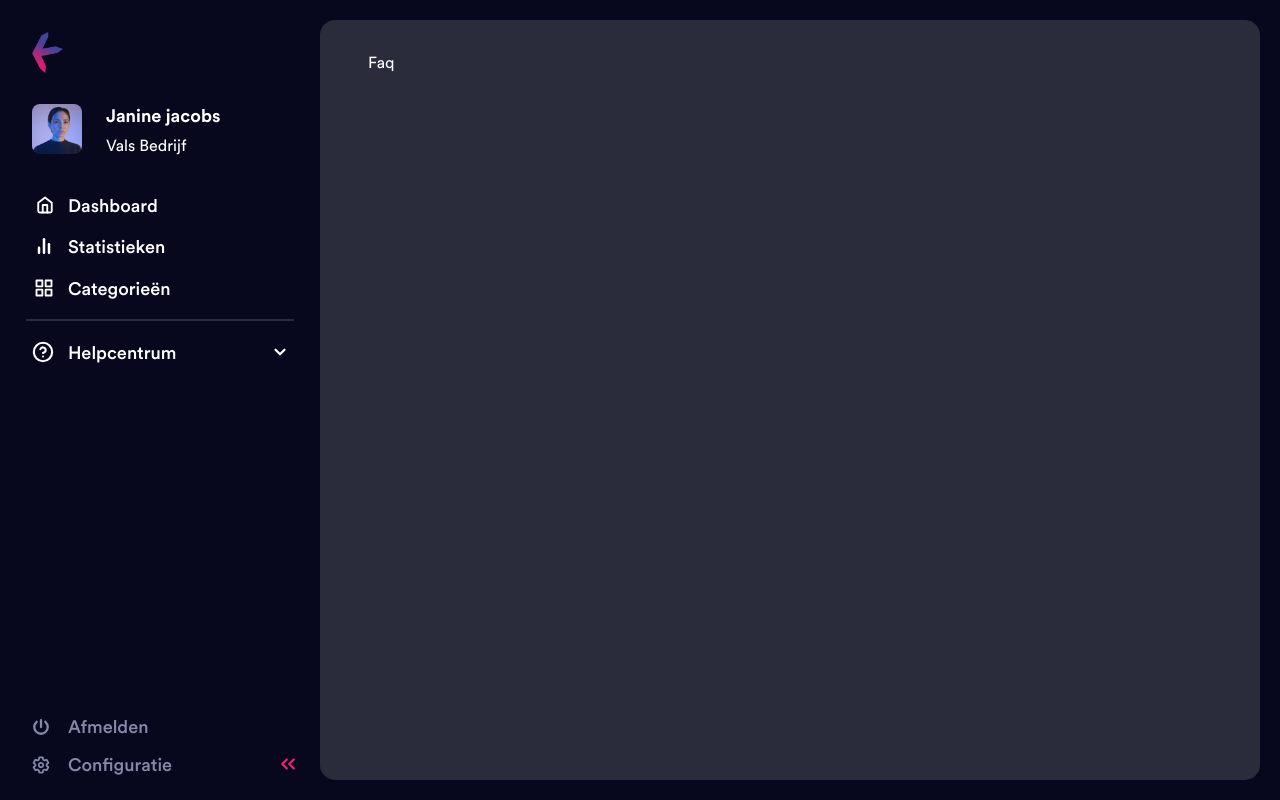
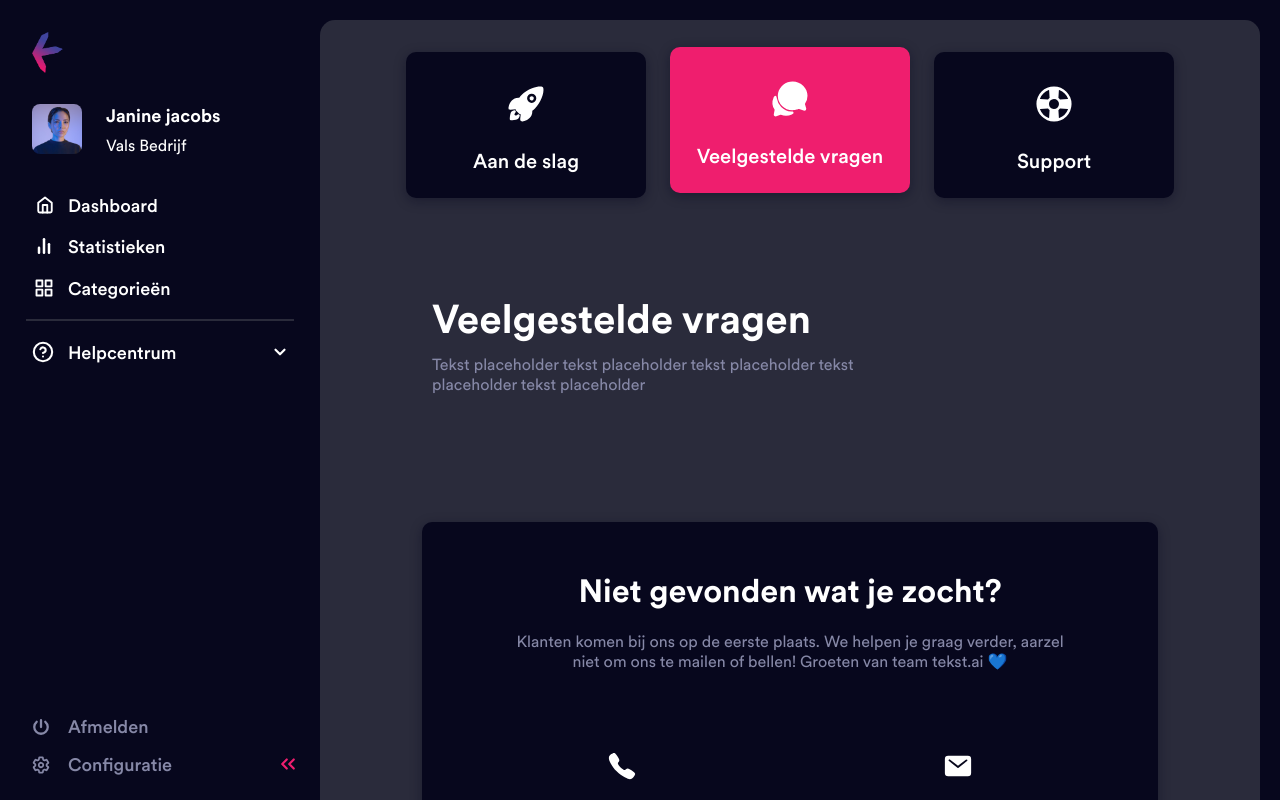
Before and after one commit to Tekst-ai/Frontend, a Next.js app: page /help-center/faq in a window 1280 px wide. Shown: the top 800 px of the page. Built offline with nearby package versions, Linux system fonts and the light colour scheme.

Commit message:
Navigation and base structure

```diff
--- a/components/helpCenter/HelpNavigation.tsx
+++ b/components/helpCenter/HelpNavigation.tsx
@@ -1,13 +1,24 @@
 import type { NextPage } from "next";
 import { IoRocket, IoChatbubbles, IoHelpBuoy } from "react-icons/io5"
+import styled from "styled-components";
 
 import HelpNavigationCard from "./HelpNavigationCard";
 
+const Container = styled.ul`
+    display: flex;
+    justify-content: center;
+    margin-bottom: 6rem;
+`
+
 const HelpNavigation: NextPage = () => {
     return (
-        <ul>
-            <HelpNavigationCard icon={ <IoRocket/> } link="/help-center/getting-started" title="Aan de slag"/>
-        </ul>
+        <Container>
+            <HelpNavigationCard icon={ <IoRocket fontSize={40}/> } link="/help-center/getting-started" title="Aan de slag"/>
+
+            <HelpNavigationCard icon={ <IoChatbubbles fontSize={40}/> } link="/help-center/faq" title="Veelgestelde vragen"/>
+
+            <HelpNavigationCard icon={ <IoHelpBuoy fontSize={40}/> } link="#support" title="Support"/>
+        </Container>
     )
 }
 
--- a/components/helpCenter/HelpNavigationCard.tsx
+++ b/components/helpCenter/HelpNavigationCard.tsx
@@ -1,5 +1,10 @@
 import type { NextPage } from "next";
 import Link from "next/link";
+import { useRouter } from "next/router";
+import styled from "styled-components";
+
+import useStore, { useAccent } from "../../store";
+import themes, { accentColors, Theme } from "../../ThemeConfig";
 
 interface HelpNavigationCardProps {
     link: string,
@@ -7,17 +12,63 @@ interface HelpNavigationCardProps {
     title: string
 }
 
+const Container = styled.li`
+    display: flex;
+    flex-direction: column;
+    border-radius: 10px;
+    justify-content: center;
+    align-items: center;
+    margin-right: 1.5rem;
+
+    &:last-of-type {
+        margin-right: 0;
+    }
+`
+
+interface LinkContentProps {
+    theme: any,
+    pathName: string,
+    accent: any
+}
+
+const LinkContent = styled.a<LinkContentProps>`
+    background: ${(LinkContentProps) => LinkContentProps.pathName === LinkContentProps.href ? ({ accent }) => accent.color : ({ theme }) => theme.backgroundAlt};
+    padding: 2rem 0 1.5rem 0;
+    border-radius: 10px;
+    box-shadow: 0px 3px 12px ${({ theme }) => theme.boxShadow};
+    text-align: center;
+    width: 15rem;
+    transition: all 0.3s ease-in-out;
+    transform: ${(LinkContentProps) => LinkContentProps.pathName === LinkContentProps.href ? "translateY(-5px)" : "" };
+    color: ${(LinkContentProps) => LinkContentProps.pathName === LinkContentProps.href ? ({ accent }) => accent.text : ({ theme }) => theme.text};
+
+    p {
+        margin-top: 1.25rem;
+        font-weight: 500;
+        font-size: 1.25rem;
+    }
+
+    &:hover {
+        transform: translateY(-5px);
+        box-shadow: 0px 7px 20px ${({ theme }) => theme.boxShadow};
+    }
+`
+
 const HelpNavigationCard: NextPage<HelpNavigationCardProps> = ({ link, icon, title }) => {
+   const theme: keyof Theme = useStore((s: any) => s.theme)
+   const router = useRouter();
+   const accent = useAccent((s: any) => s.accent)
+
     return (
-        <li>
+        <Container>
             <Link href={ link } passHref>
-                <a>
+                <LinkContent pathName={router.pathname} theme={themes[theme]} accent={accentColors[accent as keyof typeof accentColors]}>
                     { icon }
 
-                    { title }
-                </a>
+                    <p>{ title }</p>
+                </LinkContent>
             </Link>
-        </li>
+        </Container>
     )
 }
 
--- /dev/null
+++ b/components/helpCenter/HelpTitle.tsx
@@ -0,0 +1,43 @@
+import type { NextPage } from 'next'
+import styled from 'styled-components'
+
+import useStore from '../../store'
+import themes, { Theme } from '../../ThemeConfig'
+
+interface HelpTitleProps {
+    title: string,
+    text: string
+}
+
+interface ContainerProps {
+    theme: any
+}
+
+const Container = styled.div<ContainerProps>`
+    padding-left: 4rem;
+    padding-right: 4rem;
+
+    h1 {
+        font-size: 2.5rem;
+        margin-bottom: 0.625rem;
+    }
+
+    p {
+        color: ${({ theme }) => theme.textSec};
+        max-width: 30rem;
+    }
+`
+
+const HelpTitle: NextPage<HelpTitleProps> = ({ title, text }) => {
+    const theme: keyof Theme = useStore((s: any) => s.theme)
+
+    return (
+        <Container theme={themes[theme]}>
+            <h1>{ title }</h1>
+
+            <p>{ text }</p>
+        </Container>
+    )
+}
+
+export default HelpTitle
--- a/components/helpCenter/SupportCard.tsx
+++ b/components/helpCenter/SupportCard.tsx
@@ -73,7 +73,7 @@ const SupportCard: NextPage = () => {
     const theme: keyof Theme = useStore((s: any) => s.theme)
 
     return (
-        <Container>
+        <Container id="support">
             <SubContainer theme={themes[theme]}>
                 <h2>Niet gevonden wat je zocht?</h2>
                 <p>Klanten komen bij ons op de eerste plaats. We helpen je graag verder, aarzel niet om ons te mailen of bellen! Groeten van team tekst.ai 💙</p>
--- /dev/null
+++ b/components/helpCenter/gettingStarted/index.ts
@@ -0,0 +1,5 @@
+import StepListing from "./StepListing";
+
+export {
+    StepListing
+}
--- a/pages/help-center/faq.tsx
+++ b/pages/help-center/faq.tsx
@@ -1,10 +1,21 @@
 import type { NextPage } from 'next'
+import { HelpNavigation, SupportCard } from '../../components/helpCenter'
+import HelpTitle from '../../components/helpCenter/HelpTitle'
 
 const Faq: NextPage = () => {
     return (
-      <div>
-          Faq
-      </div>
+        <div>
+            <div></div>
+
+            <HelpNavigation/>
+
+            <HelpTitle
+                title="Veelgestelde vragen"
+                text="Tekst placeholder tekst placeholder tekst placeholder tekst placeholder tekst placeholder"
+            />
+
+            <SupportCard/>
+        </div>
     )
   }
 
--- a/pages/help-center/index.tsx
+++ b/pages/help-center/index.tsx
@@ -54,7 +54,7 @@ const HelpCenter: NextPage = () => {
                 <CardList>
                     <HelpCard icon={<IoRocket fontSize={50}/>} title={"Aan de slag"} link={"/help-center/getting-started"}/>
                     <HelpCard icon={<IoChatbubbles fontSize={50}/>} title={"Veelgestelde vragen"} link={"/help-center/faq"}/>
-                    <HelpCard icon={<IoHelpBuoy fontSize={50}/>} title={"Support"} link={"/help-center#support"}/>
+                    <HelpCard icon={<IoHelpBuoy fontSize={50}/>} title={"Support"} link={"#support"}/>
                 </CardList>
 
                 <SupportCard/>
--- a/styles/globals.css
+++ b/styles/globals.css
@@ -50,6 +50,7 @@ body {
   font-family: "Cake", sans-serif;
   font-size: 1rem;
   font-weight: 400;
+  scroll-behavior: smooth
 }
 
 a {
```
Also changed, not shown: components/helpCenter/gettingStarted/StepListing.tsx (added, +11 -0 lines), pages/help-center/getting-started.tsx (+14 -9 lines).
